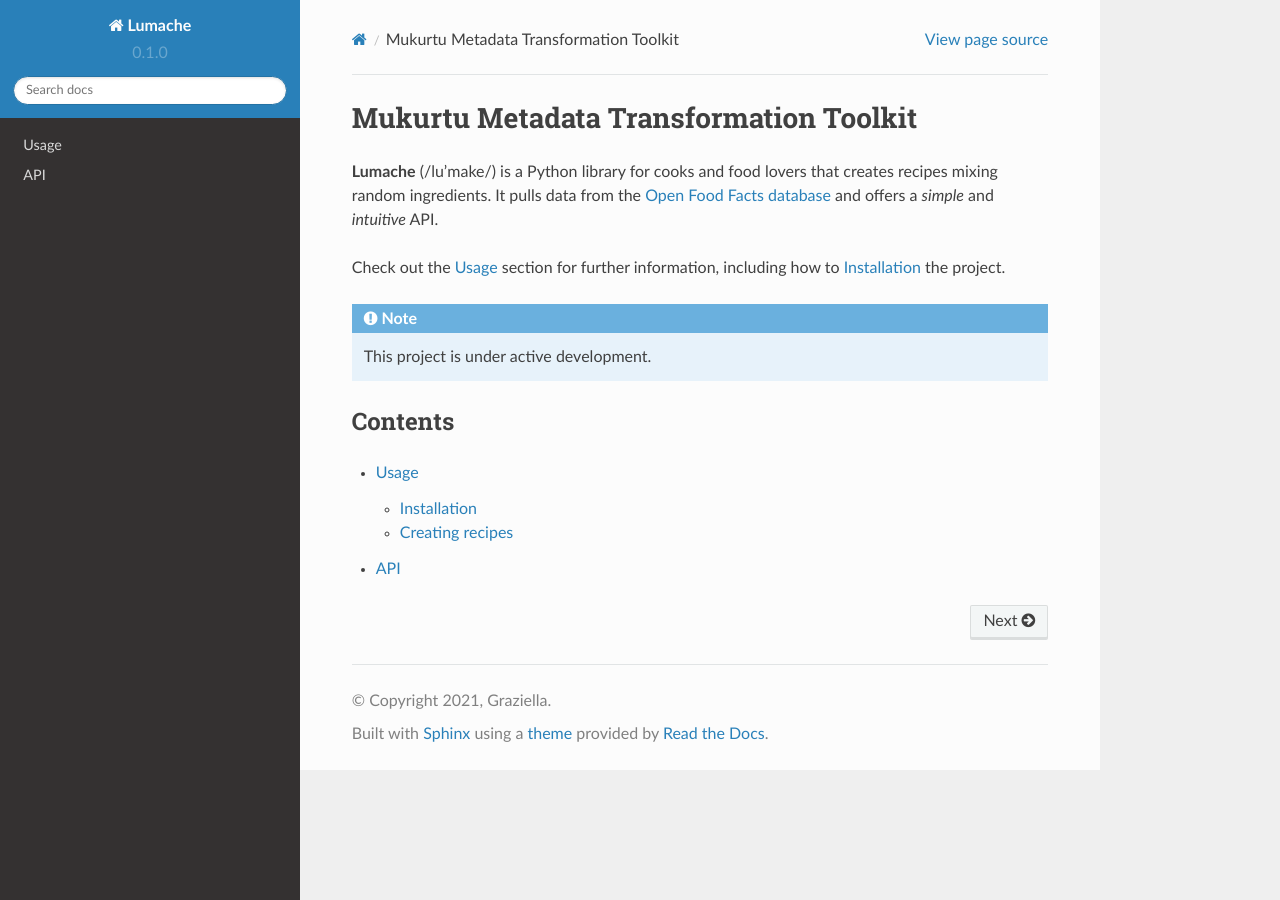
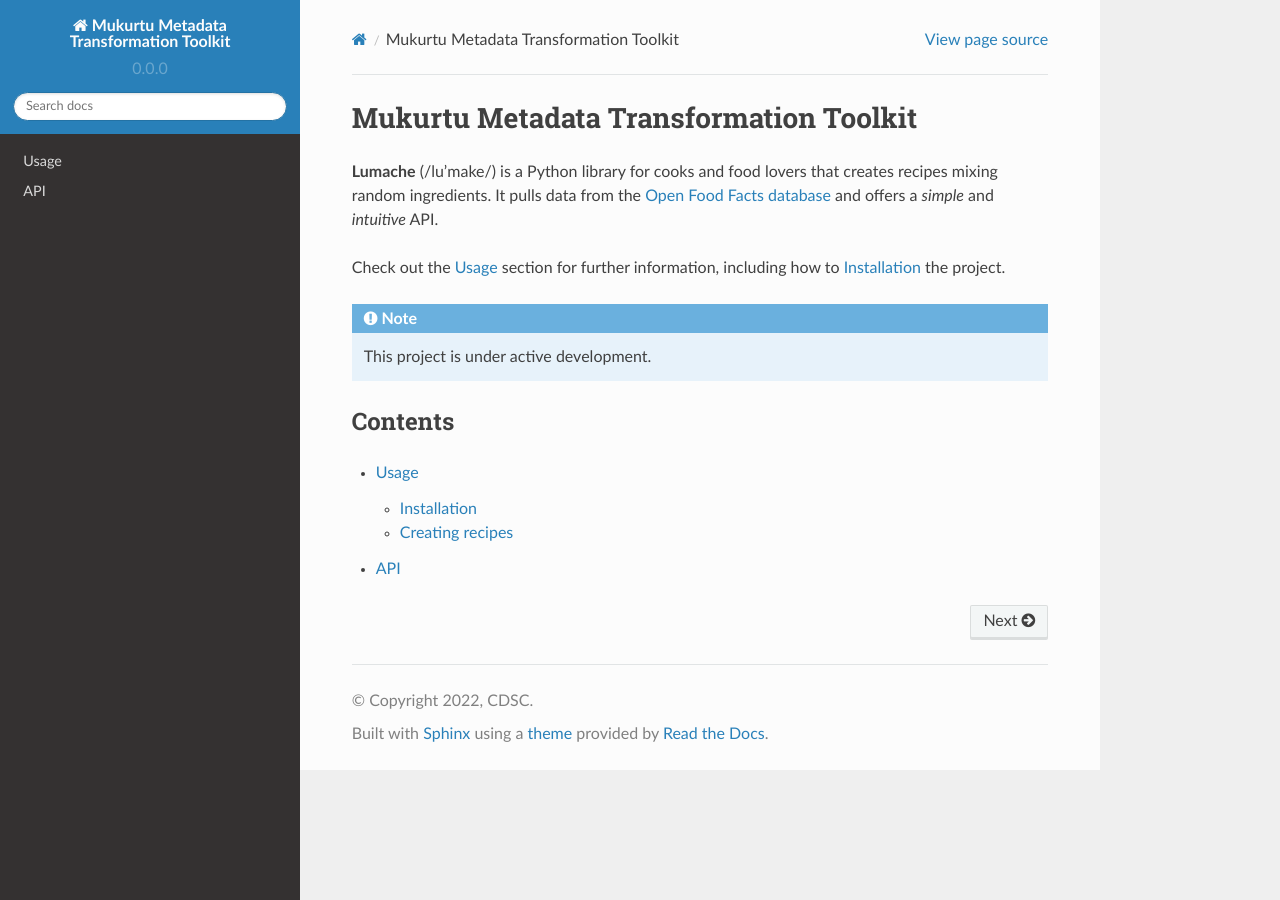
Before and after one commit to WSU-CDSC/MMTT-template, a Sphinx documentation site: the page built from docs/source/index.rst, in a window 1280 px wide. Built offline with Sphinx 7.4.7 and the Read the Docs theme 2.0.0, drawn with Linux system fonts in a browser that asks for light colours.

Commit message:
Update conf.py

```diff
--- a/docs/source/conf.py
+++ b/docs/source/conf.py
@@ -2,12 +2,12 @@
 
 # -- Project information
 
-project = 'Lumache'
-copyright = '2021, Graziella'
-author = 'Graziella'
+project = 'Mukurtu Metadata Transformation Toolkit'
+copyright = '2022, CDSC'
+author = 'CDSC'
 
-release = '0.1'
-version = '0.1.0'
+release = '0.0'
+version = '0.0.0'
 
 # -- General configuration
 
```
